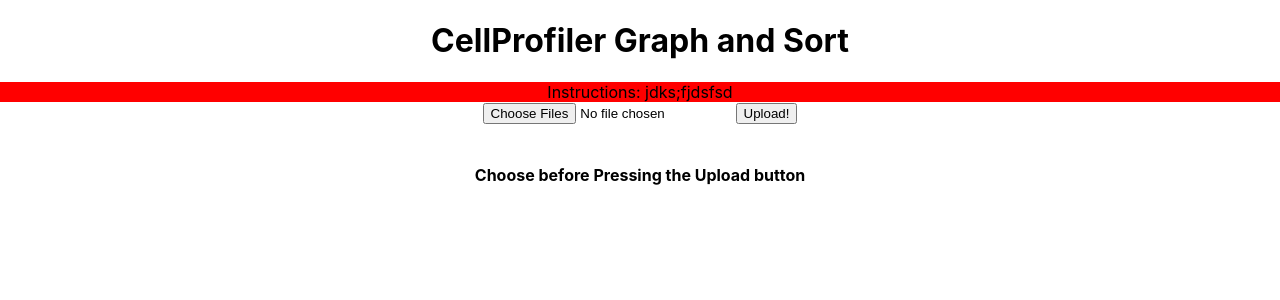
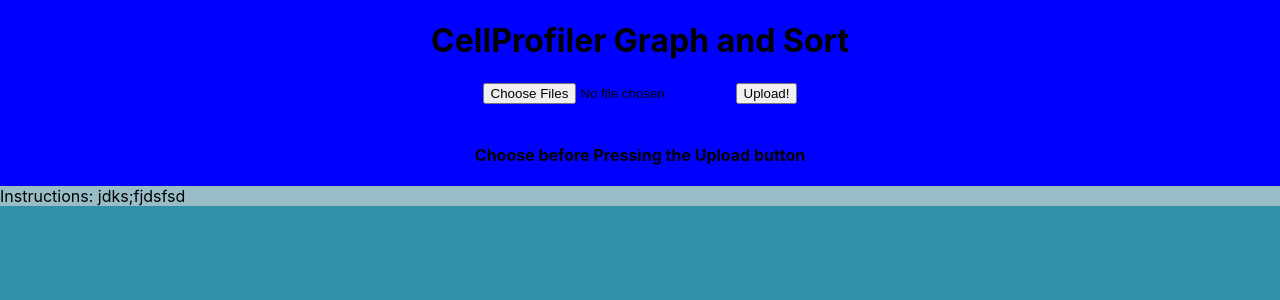
Before and after one commit to sah129/CPGraphSort, a React (Create React App) app: page / in a window 1280 px wide. Shown: the top 300 px of the page. Built offline with nearby package versions, Linux system fonts and the light colour scheme.

Commit message:
update requirements.txt

```diff
--- a/src/App.css
+++ b/src/App.css
@@ -1,11 +1,18 @@
+body{
+    background-color: #328fa8;
+
+}
 .App {
   text-align: center;
+  background-color: blue;
+  display:flex;
+  flex-direction: column;
 }
 
 .App-logo {
   height: 40vmin;
   pointer-events: none;
-  background-color: #233e87;
+
 }
 
 @media (prefers-reduced-motion: no-preference) {
@@ -30,7 +37,8 @@
 }
 
 .App-instructions{
-    background-color: red;
+    background-color: #99bdc7;
+    display:flex;
 }
 
 @keyframes App-logo-spin {
--- a/src/App.js
+++ b/src/App.js
@@ -9,11 +9,12 @@
   return (
     <div className="App">
         <h1>CellProfiler Graph and Sort</h1>
+            <Data />
         <div className = "App-instructions">
         Instructions: jdks;fjdsfsd
         </div>
 
-    <Data />
+
     </div>
 
   );
```
Also changed, not shown: requirements.txt.
